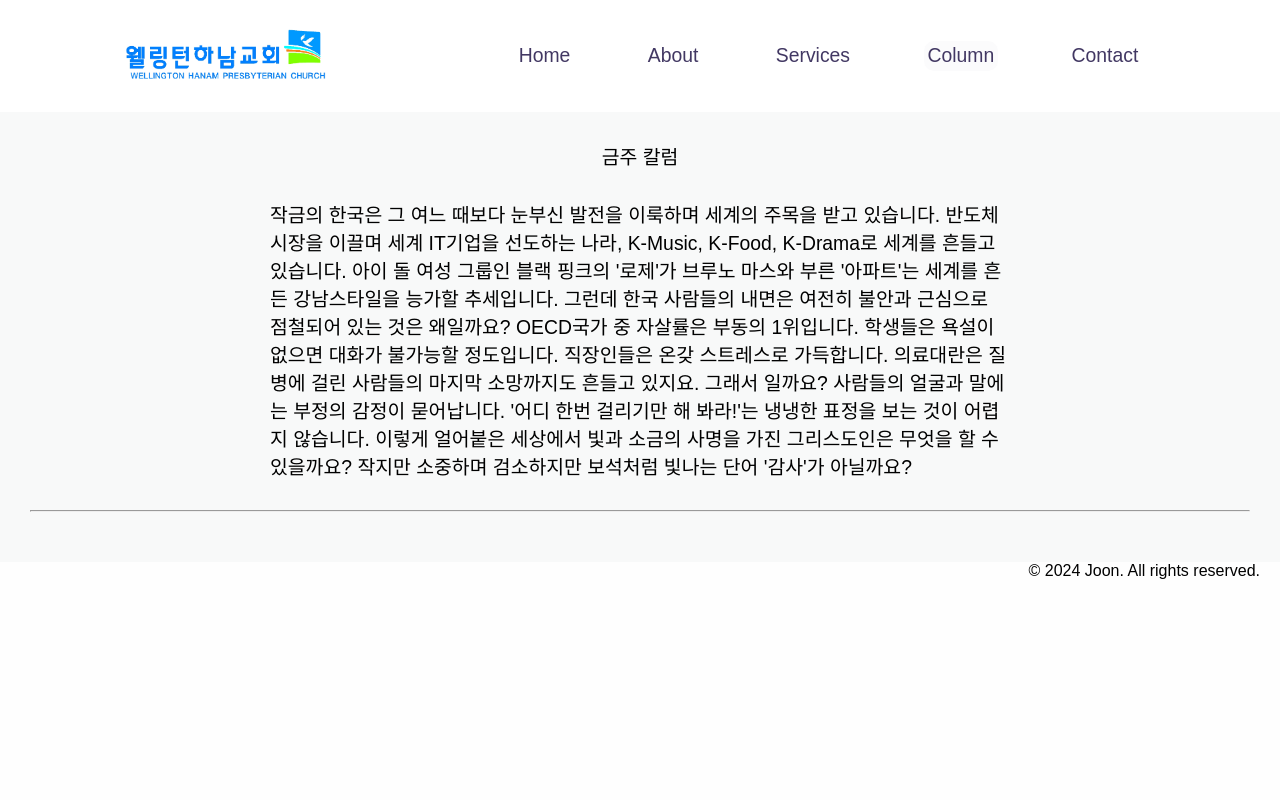
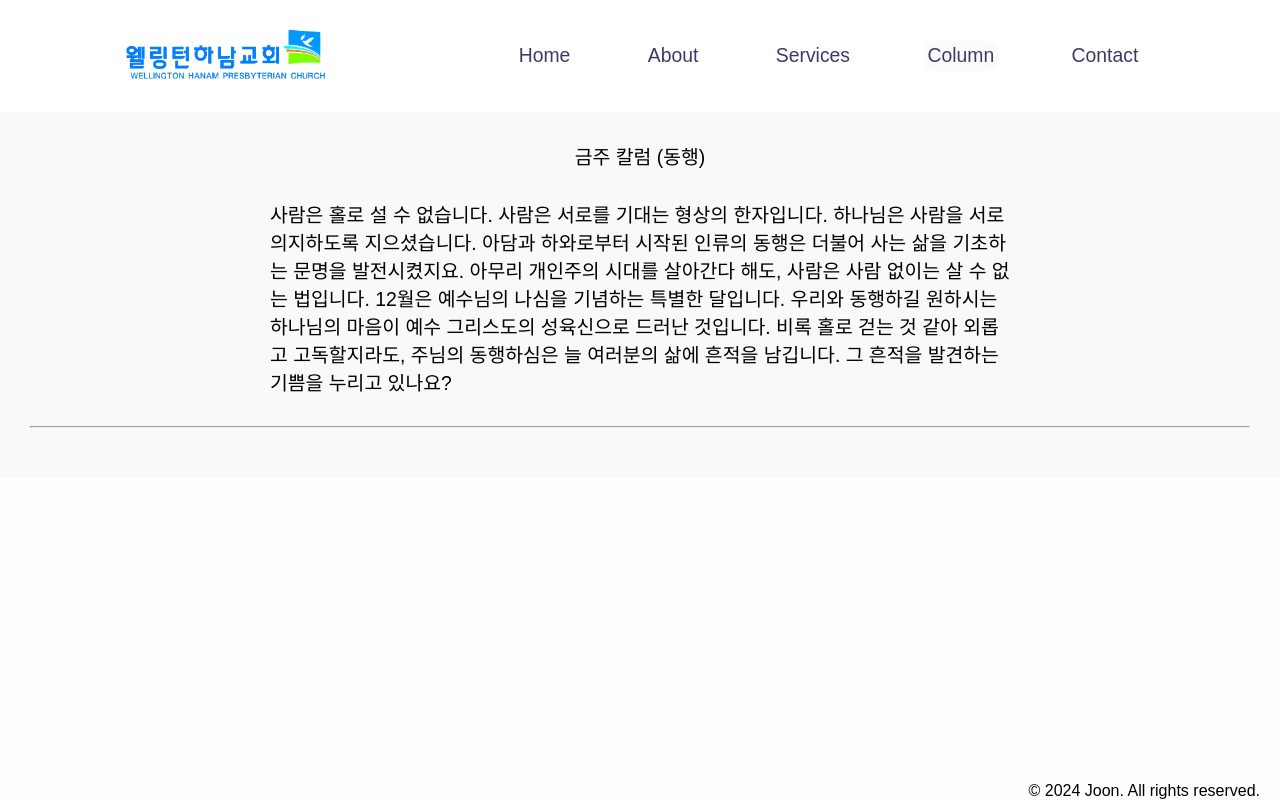
Before and after one commit to myexistance/hanamchurch, a React (Vite) app: page /column in a window 1280 px wide. Built offline with nearby package versions, Linux system fonts and the light colour scheme.

Commit message:
footer position and weekly column added

```diff
--- a/src/components/Footer.jsx
+++ b/src/components/Footer.jsx
@@ -2,7 +2,11 @@ import React from 'react';
 
 export function Footer() {
   return (
-    <footer style={{ textAlign: 'right',paddingRight: "20px" }}>
+    <footer style={{ position: 'fixed',
+  bottom: '0',
+  right: '0',
+  paddingRight: '20px',
+  fontSize: '16px'}}>
       <p style={{ fontSize: "16px" }}>&copy; {new Date().getFullYear()} Joon. All rights reserved.</p>
     </footer>
   );
--- a/src/components/pages/Column.jsx
+++ b/src/components/pages/Column.jsx
@@ -7,10 +7,17 @@ export const Column = () => {
 
     <div style={{ backgroundColor: '#F8F9F9', maxWidth: '100%', padding: '30px' }}>
       <div style={{ textAlign: 'center', marginBottom: '10px' }}>
-        <h3>금주 칼럼</h3>
+        <h3>금주 칼럼 (동행)</h3>
         <div style={{ textAlign: 'left',maxWidth: '800px', margin: '0 auto', padding: '30px' }}>
-      <p>작금의 한국은 그 여느 때보다 눈부신 발전을 이룩하며 세계의 주목을 받고 있습니다. 반도체 시장을 이끌며 세계 IT기업을 선도하는 나라, K-Music, K-Food, K-Drama로 세계를 흔들고 있습니다. 아이 돌 여성 그룹인 블랙 핑크의 '로제'가 브루노 마스와 부른 '아파트'는 세계를 흔든 강남스타일을 능가할 추세입니다.
-      그런데 한국 사람들의 내면은 여전히 불안과 근심으로 점철되어 있는 것은 왜일까요? OECD국가 중 자살률은 부동의 1위입니다. 학생들은 욕설이 없으면 대화가 불가능할 정도입니다. 직장인들은 온갖 스트레스로 가득합니다. 의료대란은 질병에 걸린 사람들의 마지막 소망까지도 흔들고 있지요. 그래서 일까요? 사람들의 얼굴과 말에는 부정의 감정이 묻어납니다. '어디 한번 걸리기만 해 봐라!'는 냉냉한 표정을 보는 것이 어렵지 않습니다. 이렇게 얼어붙은 세상에서 빛과 소금의 사명을 가진 그리스도인은 무엇을 할 수 있을까요? 작지만 소중하며 검소하지만 보석처럼 빛나는 단어 '감사'가 아닐까요?</p>
+      <p>사람은 홀로 설 수 없습니다.
+      사람은 서로를 기대는 형상의 한자입니다.
+      하나님은 사람을 서로 의지하도록 지으셨습니다.
+      아담과 하와로부터 시작된 인류의 동행은 더불어 사는 삶을 기초하는 문명을 발전시켰지요.
+      아무리 개인주의 시대를 살아간다 해도, 사람은 사람 없이는 살 수 없는 법입니다.
+      12월은 예수님의 나심을 기념하는 특별한 달입니다.
+      우리와 동행하길 원하시는 하나님의 마음이 예수 그리스도의 성육신으로 드러난 것입니다.
+      비록 홀로 걷는 것 같아 외롭고 고독할지라도, 주님의 동행하심은 늘 여러분의 삶에 흔적을 남깁니다.
+      그 흔적을 발견하는 기쁨을 누리고 있나요?</p>
 
       </div>
 
```
Also changed, not shown: 3 other files (tests, documents, lock files or other folders).
